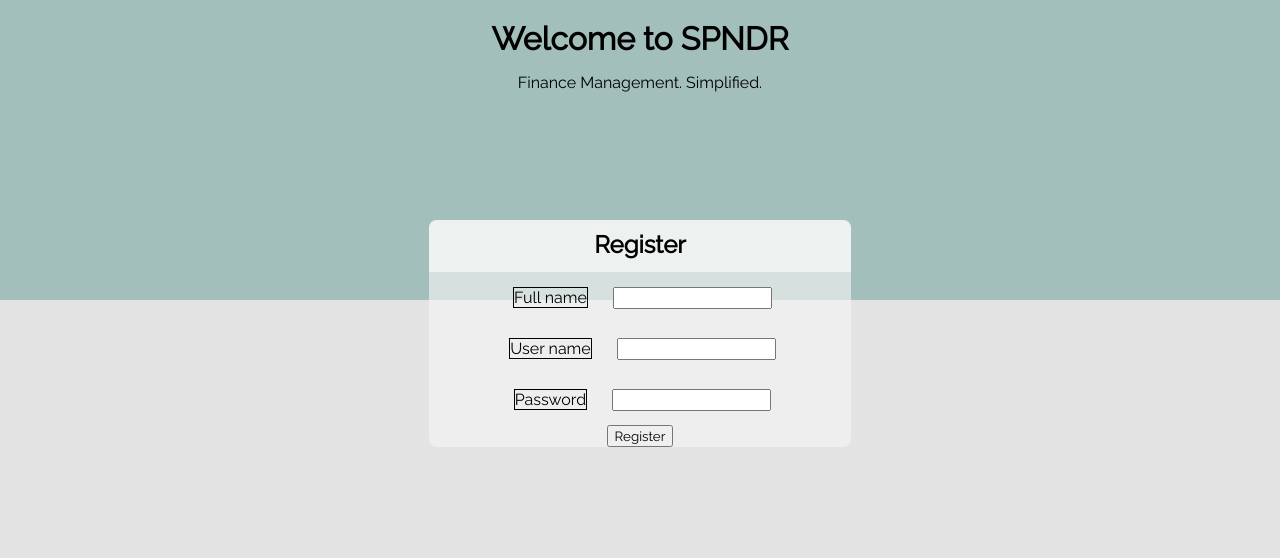
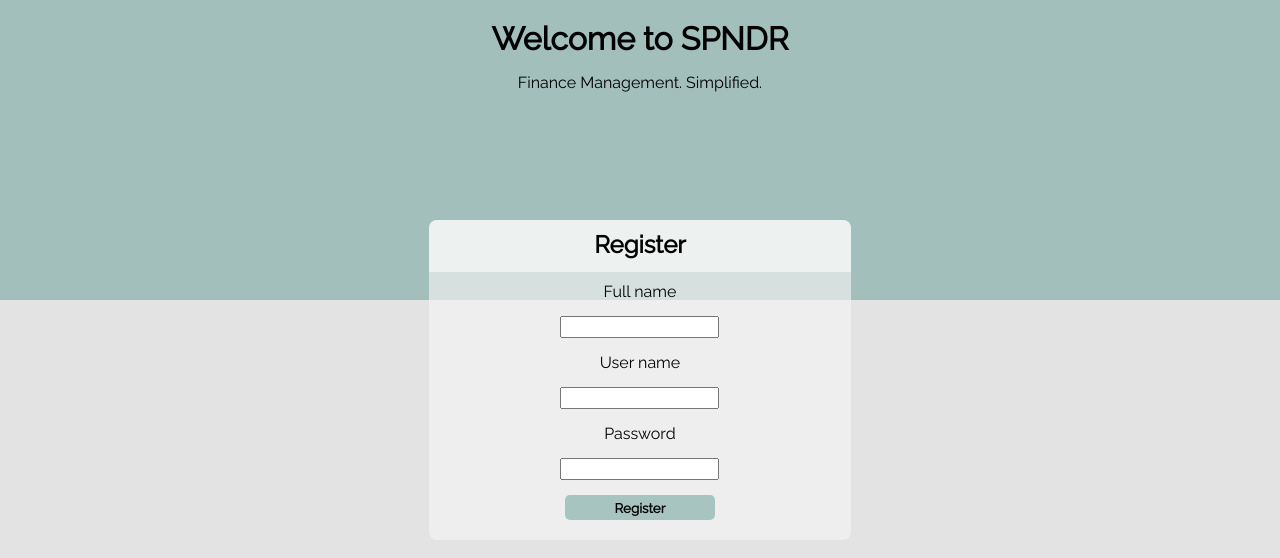
Before and after one commit to JuiceboxJones/spndr-client, a React (Create React App) app: page /register in a window 1280 px wide. Shown: the top 558 px of the page. Built offline with nearby package versions, Linux system fonts and the light colour scheme.

Commit message:
styling almost complete

```diff
--- a/src/App.css
+++ b/src/App.css
@@ -82,10 +82,37 @@ html{
 }
 
 .registration_container label{
-  border: 1px solid black;
   display: inline-block;
   text-align: right;
+  margin: 10px;
 
+}
+
+.registration_container input{
+  margin: 5px;
+}
+
+.registrationForm{
+  width: 50%;
+  margin: 0 auto;
+}
+#register_button{
+  margin: 10px 0 20px 0;
+  border: none;
+  width: 150px;
+  height: 25px;
+  border-radius: 5px;
+  background:#A7C4C0;
+  cursor: pointer;
+  font-weight: bold;
+}
+#register_button:hover{
+  background: #024e2e9c;
+  color:white;
+}
+.registration_input_container{
+  width: 50%;
+  margin: 0 auto;
 }
 
 /* for summary page */
--- a/src/NewBudget/Wishlist/Wishlist.js
+++ b/src/NewBudget/Wishlist/Wishlist.js
@@ -40,8 +40,8 @@ class Wishlist extends Component {
       url: e.target.item_url.value,
       price: e.target.item_price.value
     };
-    ApiService.postWishlist(item);
-    this.setState({ wishlist: [...this.state.wishlist, item] });
+    ApiService.postWishlist(item).then(item => {
+      this.setState({ wishlist: [...this.state.wishlist, item] });});
     e.target.reset();
     e.target.item_name.focus()
   };
--- a/src/RegistrationForm/RegistrationForm.js
+++ b/src/RegistrationForm/RegistrationForm.js
@@ -33,6 +33,7 @@ export default class RegistrationForm extends Component {
 		return (
 			<form className="RegistrationForm" onSubmit={this.handleSubmit}>
 				<div role="alert">{error && <p className="red">{error}</p>}</div>
+        <div className='registration_input_container'>
 				<div className="full_name">
 					<label htmlFor="RegistrationForm__full_name">
 						Full name
@@ -65,8 +66,9 @@ export default class RegistrationForm extends Component {
 						required
 						id="RegistrationForm__password"
 					/>
+          </div>
 				</div>
-				<button type="submit">Register</button>
+				<button type="submit" id='register_button'>Register</button>
 			</form>
 		);
 	}
```
